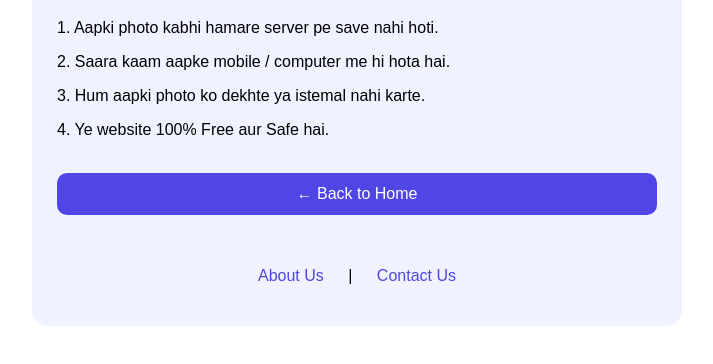
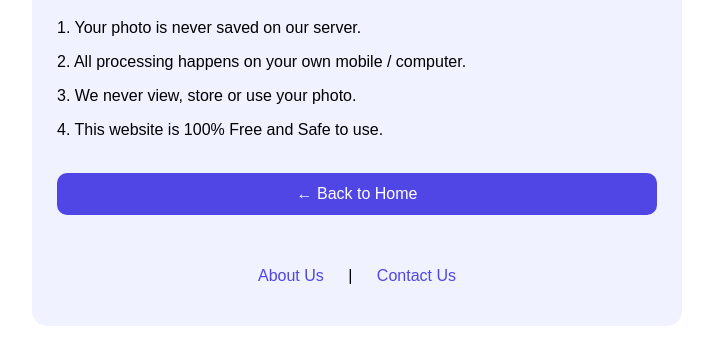
Before and after one commit to usman-hd/hd-bg-remover, a plain HTML site: page privacy.html in a window 1280 px wide. Shown: the part 114-478 px from the top of the page, without its empty margins (283-996 px from the left). Drawn offline with Linux system fonts and the light colour scheme.

Commit message:
Update privacy.html

```diff
--- a/privacy.html
+++ b/privacy.html
@@ -3,10 +3,10 @@
 <style>body{font-family:Arial;text-align:center;padding:20px}div{max-width:600px;margin:auto;background:#f0f2ff;padding:25px;border-radius:15px;text-align:left}a{background:#4f46e5;color:white;padding:12px 20px;text-decoration:none;border-radius:10px;display:block;text-align:center}</style>
 </head><body><div>
 <h1 style="color:#4f46e5;text-align:center">Privacy Policy</h1>
-<p>1. Aapki photo kabhi hamare server pe save nahi hoti.</p>
-<p>2. Saara kaam aapke mobile / computer me hi hota hai.</p>
-<p>3. Hum aapki photo ko dekhte ya istemal nahi karte.</p>
-<p>4. Ye website 100% Free aur Safe hai.</p><br>
+<p>1. Your photo is never saved on our server.</p>
+<p>2. All processing happens on your own mobile / computer.</p>
+<p>3. We never view, store or use your photo.</p>
+<p>4. This website is 100% Free and Safe to use.</p><br>
 <a href="index.html">← Back to Home</a><br><br>
 <p style="text-align:center"><a href="about.html" style="background:none;color:#4f46e5;display:inline">About Us</a> | <a href="contact.html" style="background:none;color:#4f46e5;display:inline">Contact Us</a></p>
 </div></body></html>
```
